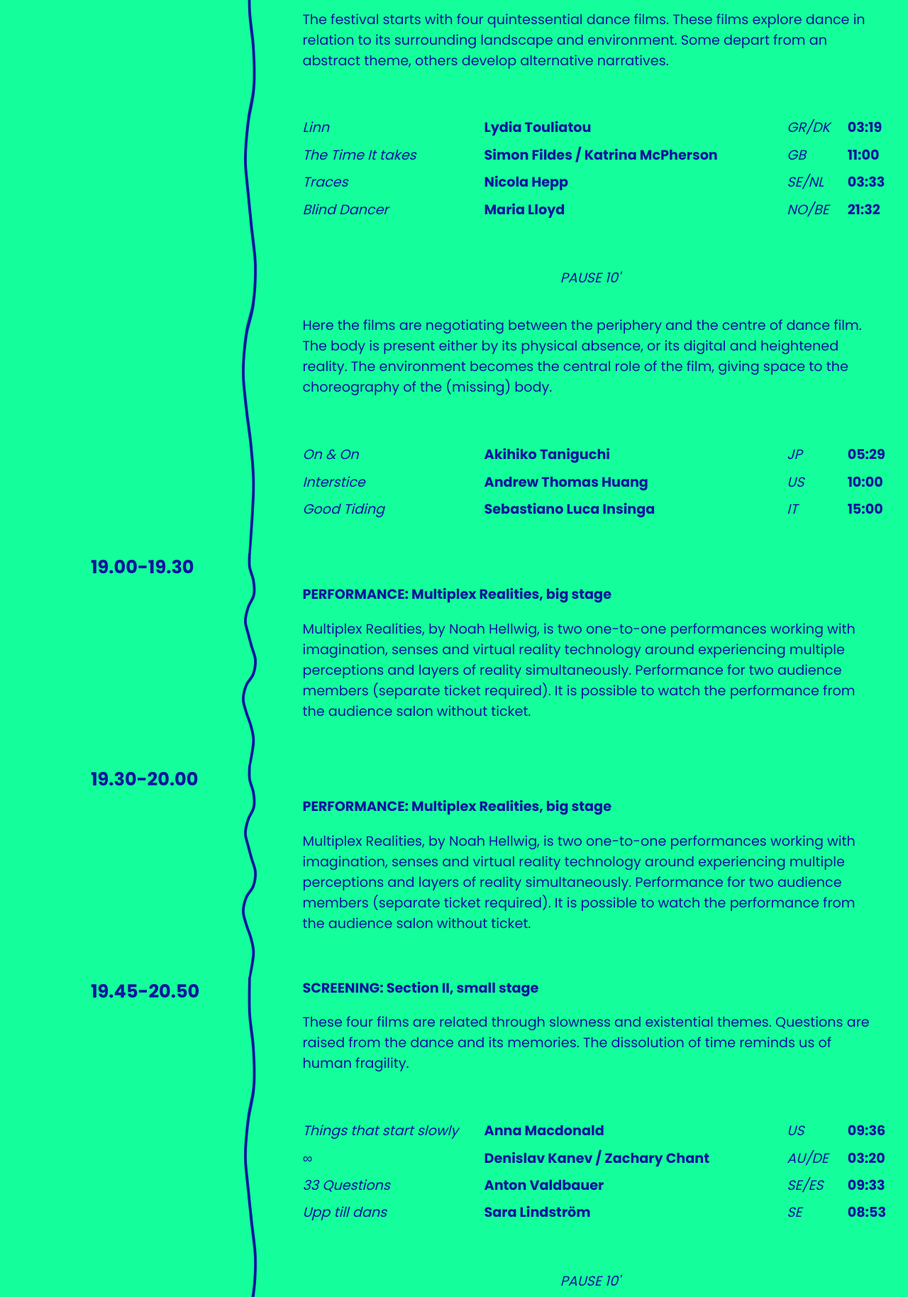
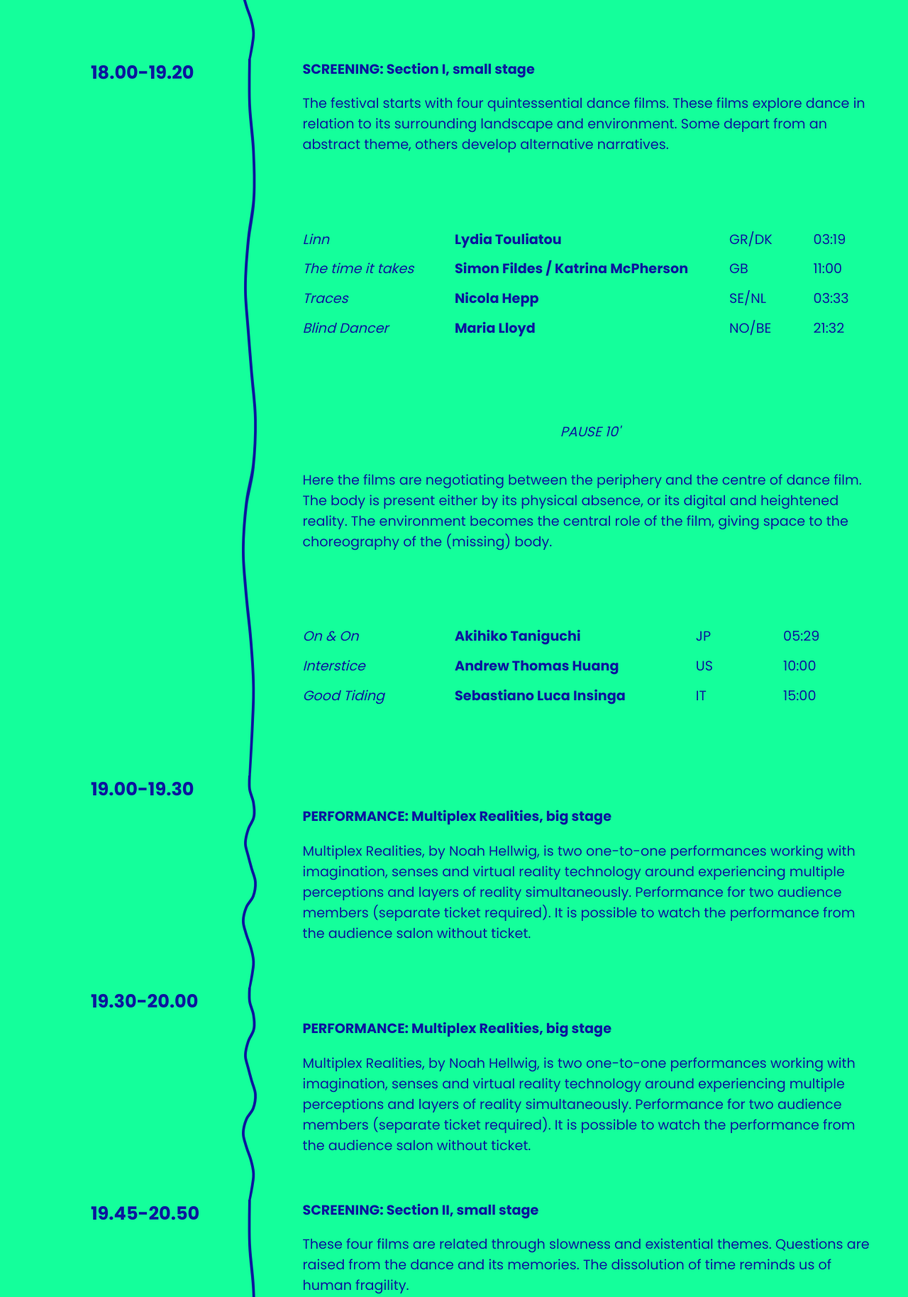
Before and after one commit to adamseidtahir/SDF-program-2019, a PHP site: page /index.html in a window 1280 px wide. Shown: the part 3292-5120 px from the top of the page at 71% size. Run offline with PHP 8.4, Linux system fonts and the light colour scheme.

Commit message:
Grid is now actually a grid
Film titles and other text in the grid doesn't clash with each other anymore. The flexbox is now a grid instead.

```diff
--- a/css/style.css
+++ b/css/style.css
@@ -163,6 +163,26 @@
     padding: 5% 0 5% 0;
 }
 
+.grid {
+    /* width: 100%; */
+    align-items: center;
+    margin: 10% 3% 10% 0;
+    display: grid;
+    grid-template-areas: "a b c d";
+}
+
+.grid p {
+    margin: 0 1vw 1vw 0;
+}
+
+.filmTit {
+    font-style: italic;
+}
+
+.filmArt {
+    font-weight: 700;
+}
+
 .sub{
     line-height: 200%;
 }
--- a/index.html
+++ b/index.html
@@ -52,32 +52,28 @@
                         and transforming into new structures of matter.
                     </p>
 
-                    <div class="movBlock">
-                        <div class="titSub sub">
-                            Clusters I and II <br>
-                            Square of the Star<br>
-                            SKINNING/TRUE MESH/16:9 full time texture <br>
-                            Mayfly
+                    <div class="grid">
+                        <p class="filmTit">Clusters I and II</p>
+                        <p class="filmArt">Anna Pehrsson / Thomas Zamolo</p>
+                        <p>SE</p>
+                        <p>19:16</p>
+
+                        <p class="filmTit">Square of the Star</p>
+                        <p class="filmArt">Karl-Oskar Gustafsson</p>
+                        <p>SE</p>
+                        <p>10:00</p>
+
+                        <p class="filmTit">SKINNING/TRUE MESH/16:9 full time texture</p>
+                        <p class="filmArt">Nicole Neidert / Linnea Bågande</p>
+                        <p>SE</p>
+                        <p>08:21</p>
+
+                        <p class="filmTit">Mayfly</p>
+                        <p class="filmArt">Rebecca Björling / Lisa Cowling</p>
+                        <p>SE</p>
+                        <p>04:25</p>
                     </div>
-                        <div class="artSub sub">
-                            Anna Pehrsson / Thomas Zamolo <br>
-                            Karl-Oskar Gustafsson <br>
-                            Nicole Neidert / Linnea Bågande <br>
-                            Rebecca Björling / Lisa Cowling
-                        </div>
-                        <div class="couSub sub">
-                            SE <br>
-                            SE <br>
-                            SE <br>
-                            SE
-                        </div>
-                        <div class="timSub sub">
-                            19:16 <br>
-                            10:00 <br>
-                            08:21 <br>
-                            04:25
-                        </div>
-                    </div>
+
                 </div>
             </div>
 
@@ -166,31 +162,26 @@
 
                     </p>
 
-                        <div class="movBlock">
-                                <div class="titSub sub">
-                                    Linn <br>
-                                    The Time It takes <br>
-                                    Traces <br>
-                                    Blind Dancer
-                                </div>
-                                <div class="artSub sub">
-                                    Lydia Touliatou <br>
-                                    Simon Fildes / Katrina McPherson <br>
-                                    Nicola Hepp <br>
-                                    Maria Lloyd
-                                </div>
-                                <div class="couSub sub">
-                                    GR/DK <br>
-                                    GB <br>
-                                    SE/NL <br>
-                                    NO/BE
-                                </div>
-                                <div class="timSub sub">
-                                    03:19 <br>
-                                    11:00 <br>
-                                    03:33 <br>
-                                    21:32
-                                </div>
+                    <div class="grid">
+                        <p class="filmTit">Linn</p>
+                        <p class="filmArt">Lydia Touliatou</p>
+                        <p>GR/DK</p>
+                        <p>03:19</p>
+
+                        <p class="filmTit">The time it takes</p>
+                        <p class="filmArt">Simon Fildes / Katrina McPherson</p>
+                        <p>GB</p>
+                        <p>11:00</p>
+
+                        <p class="filmTit">Traces</p>
+                        <p class="filmArt">Nicola Hepp</p>
+                        <p>SE/NL</p>
+                        <p>03:33</p>
+
+                        <p class="filmTit">Blind Dancer</p>
+                        <p class="filmArt">Maria Lloyd</p>
+                        <p>NO/BE</p>
+                        <p>21:32</p>
                     </div>
 
                     <p class="center">
@@ -202,27 +193,21 @@
 
                     </p>
 
-                        <div class="movBlock">
-                                <div class="titSub sub">
-                                    On & On <br>
-                                    Interstice <br>
-                                    Good Tiding
-                                </div>
-                                <div class="artSub sub">
-                                    Akihiko Taniguchi <br>
-                                    Andrew Thomas Huang <br>
-                                    Sebastiano Luca Insinga
-                                </div>
-                                <div class="couSub sub">
-                                    JP <br>
-                                    US <br>
-                                    IT
-                                </div>
-                                <div class="timSub sub">
-                                    05:29 <br>
-                                    10:00 <br>
-                                    15:00
-                                </div>
+                    <div class="grid">
+                        <p class="filmTit">On & On</p>
+                        <p class="filmArt">Akihiko Taniguchi</p>
+                        <p>JP</p>
+                        <p>05:29</p>
+
+                        <p class="filmTit">Interstice</p>
+                        <p class="filmArt">Andrew Thomas Huang</p>
+                        <p>US</p>
+                        <p>10:00</p>
+
+                        <p class="filmTit">Good Tiding</p>
+                        <p class="filmArt">Sebastiano Luca Insinga</p>
+                        <p>IT</p>
+                        <p>15:00</p>
                     </div>
 
                 </div>
@@ -272,31 +257,26 @@
                         These four films are related through slowness and existential themes. Questions are raised from the dance and its memories. The dissolution of time reminds us of human fragility.
                     </p>
 
-                   <div class="movBlock">
-                        <div class="titSub sub">
-                            Things that start slowly <br>
-                            ∞ <br>
-                            33 Questions <br>
-                            Upp till dans
-                        </div>
-                        <div class="artSub sub">
-                            Anna Macdonald <br>
-                            Denislav Kanev / Zachary Chant<br>
-                            Anton Valdbauer <br>
-                            Sara Lindström
-                        </div>
-                        <div class="couSub sub">
-                            US <br>
-                            AU/DE <br>
-                            SE/ES <br>
-                            SE
-                        </div>
-                        <div class="timSub sub">
-                            09:36 <br>
-                            03:20 <br>
-                            09:33 <br>
-                            08:53
-                        </div>
+                    <div class="grid">
+                        <p class="filmTit">Things that start slowly</p>
+                        <p class="filmArt">Anna Macdonald</p>
+                        <p>US</p>
+                        <p>09:36</p>
+
+                        <p class="filmTit">∞</p>
+                        <p class="filmArt">Denislav Kanev / Zachary Chant</p>
+                        <p>AU/DE</p>
+                        <p>03:20</p>
+
+                        <p class="filmTit">33 Questions</p>
+                        <p class="filmArt">Anton Valdbauer</p>
+                        <p>SE/ES</p>
+                        <p>09:33</p>
+
+                        <p class="filmTit">Upp till dans</p>
+                        <p class="filmArt">Sara Lindström</p>
+                        <p>SE</p>
+                        <p>08:53</p>
                     </div>
 
                     <p class="center">
@@ -311,28 +291,23 @@
 
                     </p>
 
-                            <div class="movBlock">
-                                    <div class="titSub sub">
-                                        Blinktråd <br>
-                                        Cygnus <br>
-                                        Sisters
+                    <div class="grid">
+                        <p class="filmTit">Blinktråd</p>
+                        <p class="filmArt">Elinor Tollerz Bratteby</p>
+                        <p>SE</p>
+                        <p>03:37</p>
+
+                        <p class="filmTit">Cygnus</p>
+                        <p class="filmArt">Cara Hagan / Robert Uehlin</p>
+                        <p>US</p>
+                        <p>06:14</p>
+
+                        <p class="filmTit">Sisters</p>
+                        <p class="filmArt">Daphne Lucker / Rosita Wolkers</p>
+                        <p>NL</p>
+                        <p>15:00</p>
                     </div>
-                                    <div class="artSub sub">
-                                        Elinor Tollerz Bratteby <br>
-                                        Cara Hagan / Robert Uehlin <br>
-                                        Daphne Lucker / Rosita Wolkers
-                                    </div>
-                                    <div class="couSub sub">
-                                        SE <br>
-                                        US <br>
-                                        NL
-                                    </div>
-                                    <div class="timSub sub">
-                                        03:37 <br>
-                                        06:14 <br>
-                                        15:00
-                                    </div>
-                            </div>
+
                 </div>
             </div>
 
@@ -353,28 +328,23 @@
 
                     </p>
 
-                    <div class="movBlock">
-                            <div class="titSub sub">
-                                He loves my eyes <br>
-                                Blånagla <br>
-                                Dancing in Silk
+                    <div class="grid">
+                        <p class="filmTit">He loves my eyes</p>
+                        <p class="filmArt">Enxhi Rista</p>
+                        <p>DE/RO</p>
+                        <p>22:51</p>
+
+                        <p class="filmTit">Blånagla</p>
+                        <p class="filmArt">Helena Byström / Jenny Vinterqvist / Anna Källblad</p>
+                        <p>SE </p>
+                        <p>09:52</p>
+
+                        <p class="filmTit">Dancing in Silk</p>
+                        <p class="filmArt">Magali An Berthon</p>
+                        <p>FR/US</p>
+                        <p>27:00</p>
                     </div>
-                            <div class="artSub sub">
-                                Enxhi Rista <br>
-                                Helena Byström / Jenny Vinterqvist / Anna Källblad <br>
-                                Magali An Berthon
-                            </div>
-                            <div class="couSub sub">
-                                DE/RO <br>
-                                SE <br>
-                                FR/US
-                            </div>
-                            <div class="timSub sub">
-                                22:51 <br>
-                                09:52 <br>
-                                27:00
-                            </div>
-                    </div>
+
 
                 </div>
             </div>
@@ -427,32 +397,28 @@
 
                     </p>
 
-                    <div class="movBlock">
-                        <div class="titSub sub">
-                            Platform 13<br>
-                            I care <br>
-                            Strange Birds <br>
-                            Iceolo
+                    <div class="grid">
+                        <p class="filmTit">Platform 13</p>
+                        <p class="filmArt">Camiel Zwart / Klaus Jürgens</p>
+                        <p>NL/BE</p>
+                        <p>13:51</p>
+
+                        <p class="filmTit">I Care</p>
+                        <p class="filmArt">Elin Osjord</p>
+                        <p>NO </p>
+                        <p>06:47</p>
+
+                        <p class="filmTit">Strange Birds</p>
+                        <p class="filmArt">Helena Franzén / Håkan Jelk</p>
+                        <p>SE</p>
+                        <p>06:23</p>
+
+                        <p class="filmTit">Iceolo</p>
+                        <p class="filmArt">Brian Madika / Faramarz Gosheh</p>
+                        <p>SE</p>
+                        <p>08:29</p>
                     </div>
-                        <div class="artSub sub">
-                            Camiel Zwart / Klaus Jürgens <br>
-                            Elin Osjord <br>
-                            Helena Franzén / Håkan Jelk <br>
-                            Brian Madika / Faramarz Gosheh
-                        </div>
-                        <div class="couSub sub">
-                            NL/BE <br>
-                            NO <br>
-                            SE <br>
-                            SE
-                        </div>
-                        <div class="timSub sub">
-                            13.51 <br>
-                            06:47 <br>
-                            06:23 <br>
-                            08:29
-                        </div>
-                    </div>
+
 
                         <p class="center">
                                 PAUSE 10'
@@ -466,31 +432,26 @@
                                 disinterest. People move in masses and in isolation.
                             </p>
 
-                            <div class="movBlock">
-                                    <div class="titSub sub">
-                                        Anasa <br>
-                                        Mass <br>
-                                        On Animals and Cleaning <br>
-                                        Off
-                                    </div>
-                                    <div class="artSub sub">
-                                        Maja Zimmerlin / Thomas Delord <br>
-                                        Fu Le / Adrien Gontier <br>
-                                        Zafire Vrba <br>
-                                        Kathryn Nusa Logan / Bita Bell
-                                    </div>
-                                    <div class="couSub sub">
-                                        BE/GR <br>
-                                        FR <br>
-                                        SE/DE <br>
-                                        US
-                                    </div>
-                                    <div class="timSub sub">
-                                        04:03 <br>
-                                        12:00 <br>
-                                        07:00 <br>
-                                        06:15
-                                    </div>
+                            <div class="grid">
+                                <p class="filmTit">Anasa</p>
+                                <p class="filmArt">Maja Zimmerlin / Thomas Delord</p>
+                                <p>BE/GR</p>
+                                <p>04:03</p>
+
+                                <p class="filmTit">Mass</p>
+                                <p class="filmArt">Fu Le / Adrien Gontier</p>
+                                <p>FR </p>
+                                <p>12:00</p>
+
+                                <p class="filmTit">On Animals and Cleaning</p>
+                                <p class="filmArt">Zafire Vrba</p>
+                                <p>SE/DE</p>
+                                <p>07:00</p>
+
+                                <p class="filmTit">Off</p>
+                                <p class="filmArt">Kathryn Nusa Logan / Bita Bell</p>
+                                <p>US</p>
+                                <p>06:15</p>
                             </div>
 
                 </div>
@@ -557,19 +518,11 @@
                         the social stigma around it.
                     </p>
 
-                        <div class="movBlock">
-                            <div class="titSub sub">
-                                Shapeshifters
-                            </div>
-                            <div class="artSub sub">
-                                David Bloom
-                            </div>
-                            <div class="couSub sub">
-                                DE
-                            </div>
-                            <div class="timSub sub">
-                                21:00
-                            </div>
+                    <div class="grid">
+                        <p class="filmTit">Shapeshifters</p>
+                        <p class="filmArt">David Bloom</p>
+                        <p>DE</p>
+                        <p>21:00</p>
                     </div>
 
                     <p>
@@ -591,31 +544,26 @@
                         of institutions and the state.
                     </p>
 
-                                <div class="movBlock">
-                                        <div class="titSub sub">
-                                            Isotropic Dreams <br>
-                                            Framed  <br>
-                                            Jah Intervention <br>
-                                            LeDomain
-                                        </div>
-                                        <div class="artSub sub">
-                                            Andrew Champlin <br>
-                                            Nora Lønnebotn Svendsgård <br>
-                                            Welket Bungué / Daniel Santos <br>
-                                            Dóra Laky
-                                        </div>
-                                        <div class="couSub sub">
-                                            US/SE <br>
-                                            FNO/SE <br>
-                                            BR/GW/PT <br>
-                                            HU
-                                        </div>
-                                        <div class="timSub sub">
-                                            08.23 <br>
-                                            04:36 <br>
-                                            16:00 <br>
-                                            02:24
-                                        </div>
+                    <div class="grid">
+                        <p class="filmTit">Isotropic Dreams</p>
+                        <p class="filmArt">Andrew Champlin</p>
+                        <p>US/SE</p>
+                        <p>08:23</p>
+
+                        <p class="filmTit">Framed</p>
+                        <p class="filmArt">Nora Lønnebotn Svendsgård</p>
+                        <p>NO/SE </p>
+                        <p>04:36</p>
+
+                        <p class="filmTit">Jah Intervention</p>
+                        <p class="filmArt">Welket Bungué / Daniel Santos</p>
+                        <p>BR/GW/PT</p>
+                        <p>16:00</p>
+
+                        <p class="filmTit">LeDomain</p>
+                        <p class="filmArt">Dóra Laky</p>
+                        <p>HU</p>
+                        <p>02:24</p>
                     </div>
 
                 </div>
```
Lines whose indentation alone changed are shown as unchanged.
